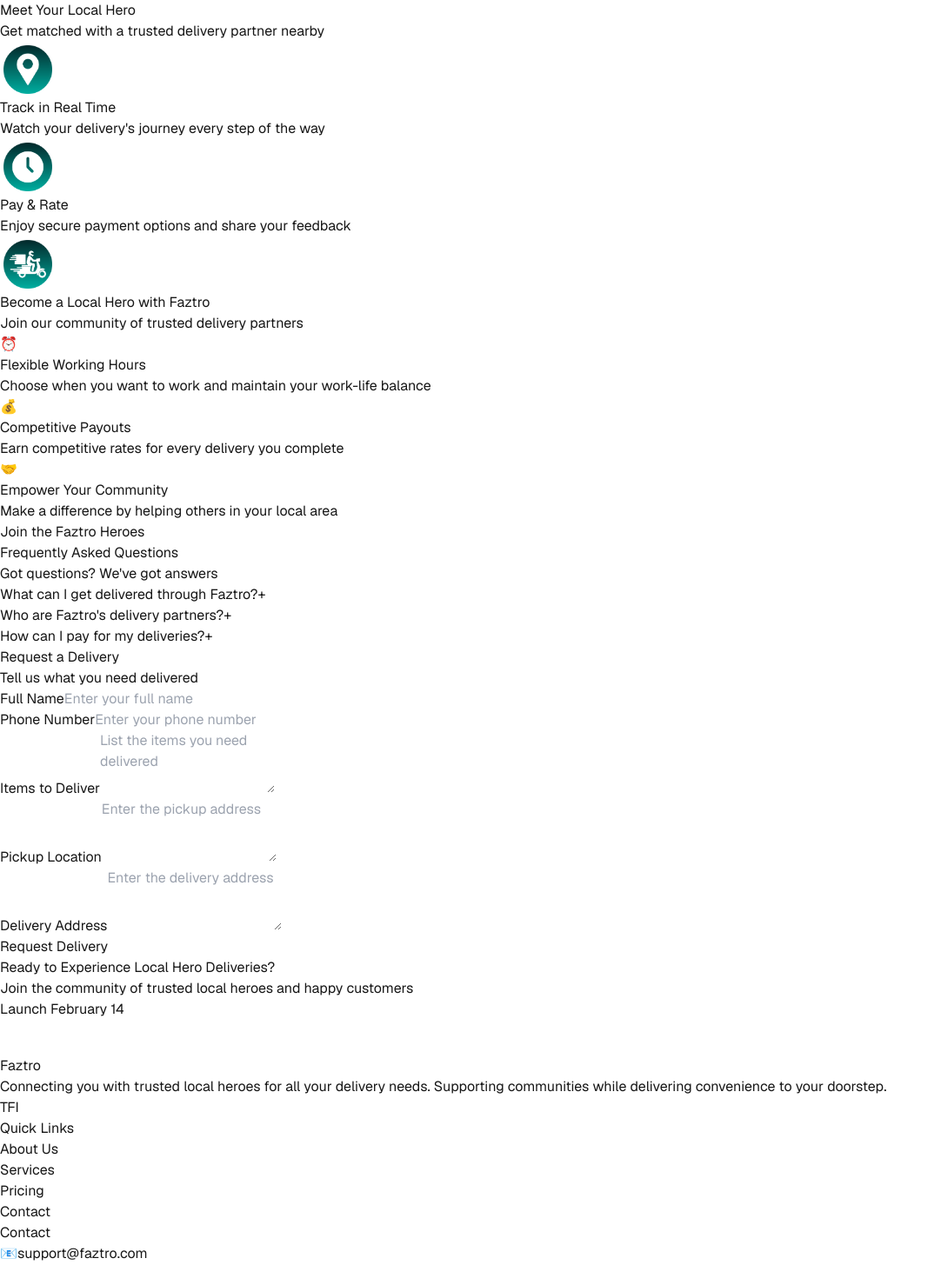
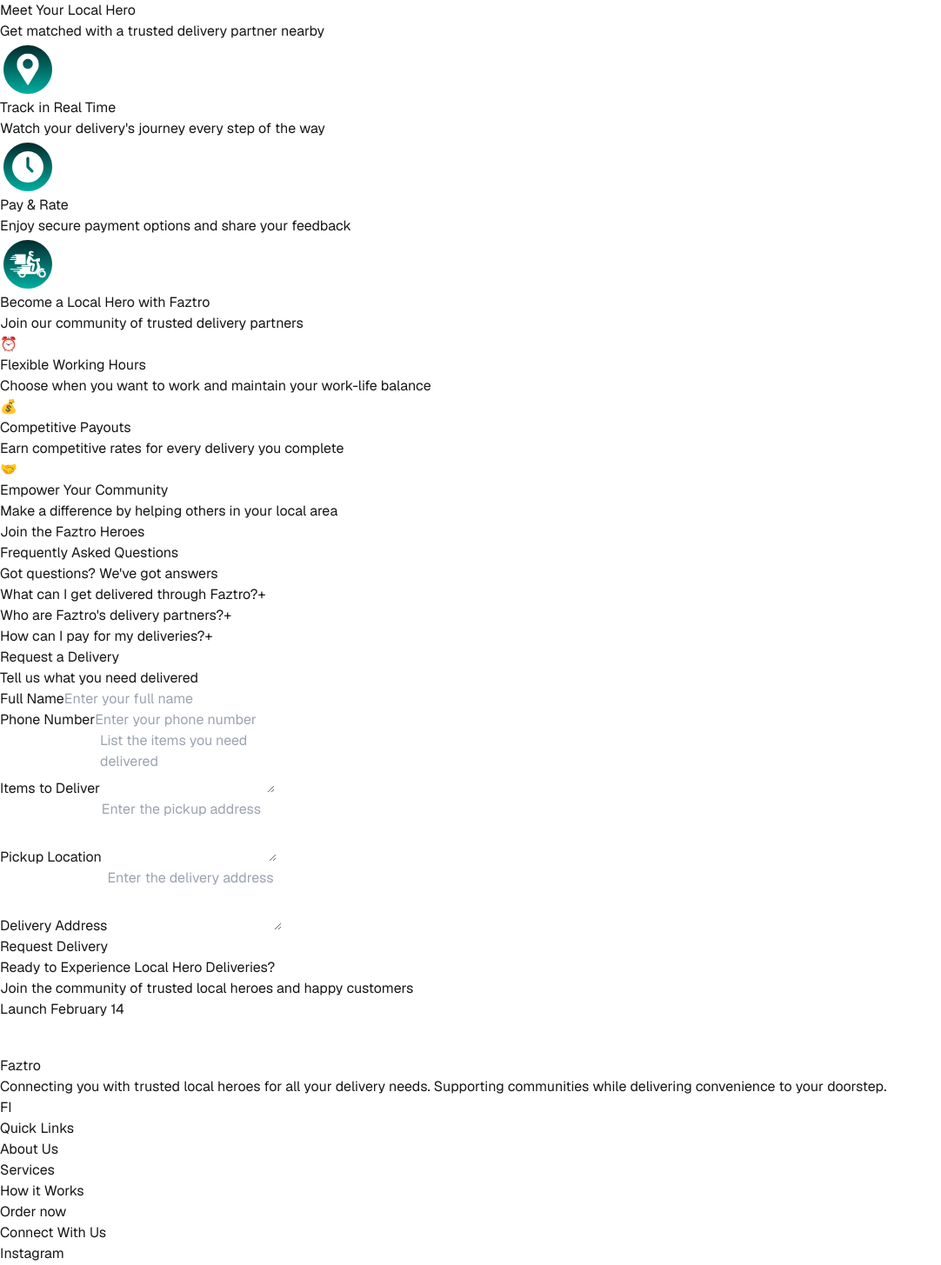
Before and after one commit to faztro/website, a Next.js app: page / in a window 1280 px wide. Shown: the part 1330-2785 px from the top of the page at 87% size, without its empty margins (0-1082 px from the left). Built offline with nearby package versions, Linux system fonts and the light colour scheme.

Commit message:
v2: minor changes

```diff
--- /dev/null
+++ b/src/actions/index.ts
@@ -0,0 +1,3 @@
+import { createOrder } from "./orders/order";
+
+export { createOrder };
--- a/src/components/ContactSection.tsx
+++ b/src/components/ContactSection.tsx
@@ -1,6 +1,6 @@
 "use client";
 
-import { createOrder } from "@/actions/order";
+import { createOrder } from "@/actions";
 import { motion } from "framer-motion";
 import { useForm } from "react-hook-form";
 import { zodResolver } from "@hookform/resolvers/zod";
--- a/src/components/Home.tsx
+++ b/src/components/Home.tsx
@@ -16,28 +16,28 @@ const TIMELINE_STEPS = [
     title: "Post Your Request",
     description: "Share details of what needs to be delivered",
     align: "right",
-    icon: "/icons/order.png",
+    icon: "/icons/orders.svg",
   },
   {
     step: "2",
     title: "Meet Your Local Hero",
     description: "Get matched with a trusted delivery partner nearby",
     align: "left",
-    icon: "/icons/location.png",
+    icon: "/icons/location.svg",
   },
   {
     step: "3",
     title: "Track in Real Time",
     description: "Watch your delivery's journey every step of the way",
     align: "right",
-    icon: "/icons/clock.png",
+    icon: "/icons/clock.svg",
   },
   {
     step: "4",
     title: "Pay & Rate",
     description: "Enjoy secure payment options and share your feedback",
     align: "left",
-    icon: "/icons/delivery.png",
+    icon: "/icons/delivery.svg",
   },
 ];
 
@@ -141,6 +141,15 @@ const CountdownTimer = () => {
 
 export default function Home() {
   const [activeStep] = useState(0);
+  const [isMobileMenuOpen, setIsMobileMenuOpen] = useState(false);
+
+  const scrollToSection = (sectionId: string) => {
+    const element = document.getElementById(sectionId);
+    if (element) {
+      element.scrollIntoView({ behavior: "smooth" });
+    }
+    setIsMobileMenuOpen(false);
+  };
 
   return (
     <div className="min-h-screen bg-[#FAFAFA]">
@@ -169,15 +178,30 @@ export default function Home() {
               </span>
             </div>
             <div className="hidden md:flex items-center space-x-8">
-              <button className="text-gray-800 hover:text-[#00AFA1] transition-colors font-medium">
+              <button
+                onClick={() => scrollToSection("about")}
+                className="text-gray-800 hover:text-[#00AFA1] transition-colors font-medium"
+              >
+                About
+              </button>
+              <button
+                onClick={() => scrollToSection("services")}
+                className="text-gray-800 hover:text-[#00AFA1] transition-colors font-medium"
+              >
+                Services
+              </button>
+              <button
+                onClick={() => scrollToSection("how-it-works")}
+                className="text-gray-800 hover:text-[#00AFA1] transition-colors font-medium"
+              >
                 How it Works
               </button>
-              <button className="text-gray-800 hover:text-[#00AFA1] transition-colors font-medium">
-                Features
-              </button>
-              <button className="text-gray-800 hover:text-[#00AFA1] transition-colors font-medium">
+              <Link
+                href={"mailto:support@faztro.com"}
+                className="text-gray-800 hover:text-[#00AFA1] transition-colors font-medium"
+              >
                 Contact
-              </button>
+              </Link>
               <Link
                 href={"https://www.instagram.com/faztroprime/"}
                 target="_blank"
@@ -186,7 +210,10 @@ export default function Home() {
                 Order now
               </Link>
             </div>
-            <button className="md:hidden text-gray-800">
+            <button
+              onClick={() => setIsMobileMenuOpen(!isMobileMenuOpen)}
+              className="md:hidden text-gray-800"
+            >
               <svg
                 xmlns="http://www.w3.org/2000/svg"
                 className="h-6 w-6"
@@ -206,11 +233,18 @@ export default function Home() {
         </div>
       </motion.nav>
 
-      {/* Mobile Menu - Hidden by default */}
-      <div className="hidden fixed inset-0 bg-black bg-opacity-50 z-40">
+      {/* Mobile Menu */}
+      <div
+        className={`${
+          isMobileMenuOpen ? "fixed" : "hidden"
+        } inset-0 bg-black bg-opacity-50 z-40`}
+      >
         <div className="bg-white w-64 h-full">
           <div className="p-4">
-            <button className="text-gray-700">
+            <button
+              onClick={() => setIsMobileMenuOpen(false)}
+              className="text-gray-700"
+            >
               <svg
                 xmlns="http://www.w3.org/2000/svg"
                 className="h-6 w-6"
@@ -228,24 +262,43 @@ export default function Home() {
             </button>
           </div>
           <div className="p-4">
-            <button className="block w-full text-left py-2 text-gray-700 hover:text-[#00AFA1] transition-colors">
+            <button
+              onClick={() => scrollToSection("about")}
+              className="block w-full text-left py-2 text-gray-700 hover:text-[#00AFA1] transition-colors"
+            >
+              About
+            </button>
+            <button
+              onClick={() => scrollToSection("services")}
+              className="block w-full text-left py-2 text-gray-700 hover:text-[#00AFA1] transition-colors"
+            >
+              Services
+            </button>
+            <button
+              onClick={() => scrollToSection("how-it-works")}
+              className="block w-full text-left py-2 text-gray-700 hover:text-[#00AFA1] transition-colors"
+            >
               How it Works
             </button>
-            <button className="block w-full text-left py-2 text-gray-700 hover:text-[#00AFA1] transition-colors">
-              Features
-            </button>
-            <button className="block w-full text-left py-2 text-gray-700 hover:text-[#00AFA1] transition-colors">
+            <button
+              onClick={() => scrollToSection("contact")}
+              className="block w-full text-left py-2 text-gray-700 hover:text-[#00AFA1] transition-colors"
+            >
               Contact
             </button>
-            <button className="w-full mt-4 bg-gradient-to-r from-[#032A2C] to-[#00AFA1] text-white px-6 py-2 rounded-xl">
-              Launch App
-            </button>
+            <Link
+              href={"https://www.instagram.com/faztroprime/"}
+              target="_blank"
+              className="block w-full mt-4 bg-gradient-to-r from-[#032A2C] to-[#00AFA1] text-white px-6 py-2 rounded-xl text-center"
+            >
+              Order now
+            </Link>
           </div>
         </div>
       </div>
 
       {/* Hero Section with 3D Elements */}
-      <section className="relative pt-32 pb-20 overflow-hidden">
+      <section id="hero" className="relative pt-32 pb-20 overflow-hidden">
         <div className="absolute inset-0 bg-gradient-to-b from-[#F0FFF9] to-transparent" />
         <div className="max-w-6xl mx-auto px-4 sm:px-6 lg:px-8">
           <div className="grid md:grid-cols-2 gap-8 md:gap-12 items-center">
@@ -304,10 +357,12 @@ export default function Home() {
       </section>
 
       {/* About Section */}
+      <section id="about">
         <AboutSection />
+      </section>
 
       {/* Features Section with Cards */}
-      <section className="py-20 bg-white">
+      <section id="features" className="py-20 bg-white">
         <div className="max-w-6xl mx-auto px-4">
           <div className="text-center mb-16">
             <h2 className="text-4xl font-bold bg-gradient-to-r from-[#032A2C] to-[#00AFA1] text-transparent bg-clip-text">
@@ -362,10 +417,12 @@ export default function Home() {
       </section>
 
       {/* Services Section */}
+      <section id="services">
         <ServicesSection />
+      </section>
 
       {/* How It Works - Timeline */}
-      <section className="py-20 bg-[#F8FAFB]">
+      <section id="how-it-works" className="py-20 bg-[#F8FAFB]">
         <div className="max-w-6xl mx-auto px-4">
           <div className="text-center mb-16">
             <h2 className="text-4xl font-bold bg-gradient-to-r from-[#032A2C] to-[#00AFA1] text-transparent bg-clip-text">
@@ -431,16 +488,25 @@ export default function Home() {
       </section>
 
       {/* Delivery Partners Section */}
+      <section id="partners">
         <DeliveryPartnersSection />
+      </section>
 
       {/* FAQ Section */}
+      <section id="faq">
         <FAQSection />
+      </section>
 
       {/* Contact Section */}
+      <section id="contact">
         <ContactSection />
+      </section>
 
       {/* CTA Section */}
-      <section className="py-20 bg-gradient-to-r from-[#032A2C] to-[#00AFA1]">
+      <section
+        id="cta"
+        className="py-20 bg-gradient-to-r from-[#032A2C] to-[#00AFA1]"
+      >
         <div className="max-w-4xl mx-auto px-4 text-center text-white">
           <motion.div
             initial={{ opacity: 0, y: 50 }}
@@ -488,13 +554,20 @@ export default function Home() {
                 your doorstep.
               </p>
               <div className="flex space-x-4">
-                {["Twitter", "Facebook", "Instagram"].map((social) => (
+                {[
+                  { name: "Facebook", link: "" },
+                  {
+                    name: "Instagram",
+                    link: "https://www.instagram.com/faztroprime/",
+                  },
+                ].map((social) => (
                   <a
-                    key={social}
-                    href="#"
+                    key={social.name}
+                    href={social.link}
+                    target="_blank"
                     className="w-10 h-10 rounded-full bg-[#00AFA1]/20 flex items-center justify-center hover:bg-[#00AFA1]/40 transition-colors"
                   >
-                    {social[0]}
+                    {social.name[0]}
                   </a>
                 ))}
               </div>
@@ -502,30 +575,77 @@ export default function Home() {
             <div>
               <h3 className="text-[#00AFA1] font-semibold mb-4">Quick Links</h3>
               <ul className="space-y-3">
-                {["About Us", "Services", "Pricing", "Contact"].map((link) => (
-                  <li key={link}>
-                    <a
-                      href="#"
+                <li>
+                  <button
+                    onClick={() => scrollToSection("about")}
                     className="hover:text-[#00AFA1] transition-colors"
                   >
-                      {link}
-                    </a>
+                    About Us
+                  </button>
                 </li>
-                ))}
+                <li>
+                  <button
+                    onClick={() => scrollToSection("services")}
+                    className="hover:text-[#00AFA1] transition-colors"
+                  >
+                    Services
+                  </button>
+                </li>
+                <li>
+                  <button
+                    onClick={() => scrollToSection("how-it-works")}
+                    className="hover:text-[#00AFA1] transition-colors"
+                  >
+                    How it Works
+                  </button>
+                </li>
+                <li>
+                  <button
+                    onClick={() => scrollToSection("contact")}
+                    className="hover:text-[#00AFA1] transition-colors"
+                  >
+                    Order now
+                  </button>
+                </li>
               </ul>
             </div>
             <div>
-              <h3 className="text-[#00AFA1] font-semibold mb-4">Contact</h3>
+              <h3 className="text-[#00AFA1] font-semibold mb-4">
+                Connect With Us
+              </h3>
               <ul className="space-y-3">
-                <li className="flex items-center space-x-2">
-                  <span>📧</span>
-                  <Link href="mailto:support@faztro.com">
-                    support@faztro.com
+                <li>
+                  <Link
+                    href="https://www.instagram.com/faztroprime/"
+                    target="_blank"
+                    className="hover:text-[#00AFA1] transition-colors flex items-center space-x-2"
+                  >
+                    <span>Instagram</span>
                   </Link>
                 </li>
-                <li className="flex items-center space-x-2">
-                  <span>📍</span>
-                  <span>Puducherry, India</span>
+                <li>
+                  <Link
+                    href="mailto:support@faztro.com"
+                    className="hover:text-[#00AFA1] transition-colors flex items-center space-x-2"
+                  >
+                    <span>Email Us</span>
+                  </Link>
+                </li>
+                <li>
+                  <button
+                    onClick={() => scrollToSection("partners")}
+                    className="hover:text-[#00AFA1] transition-colors"
+                  >
+                    Become a Partner
+                  </button>
+                </li>
+                <li>
+                  <button
+                    onClick={() => scrollToSection("faq")}
+                    className="hover:text-[#00AFA1] transition-colors"
+                  >
+                    FAQs
+                  </button>
                 </li>
               </ul>
             </div>
```
Also changed, not shown: src/actions/orders/order.ts (renamed from src/actions/order.ts). Lines whose indentation alone changed are shown as unchanged.
